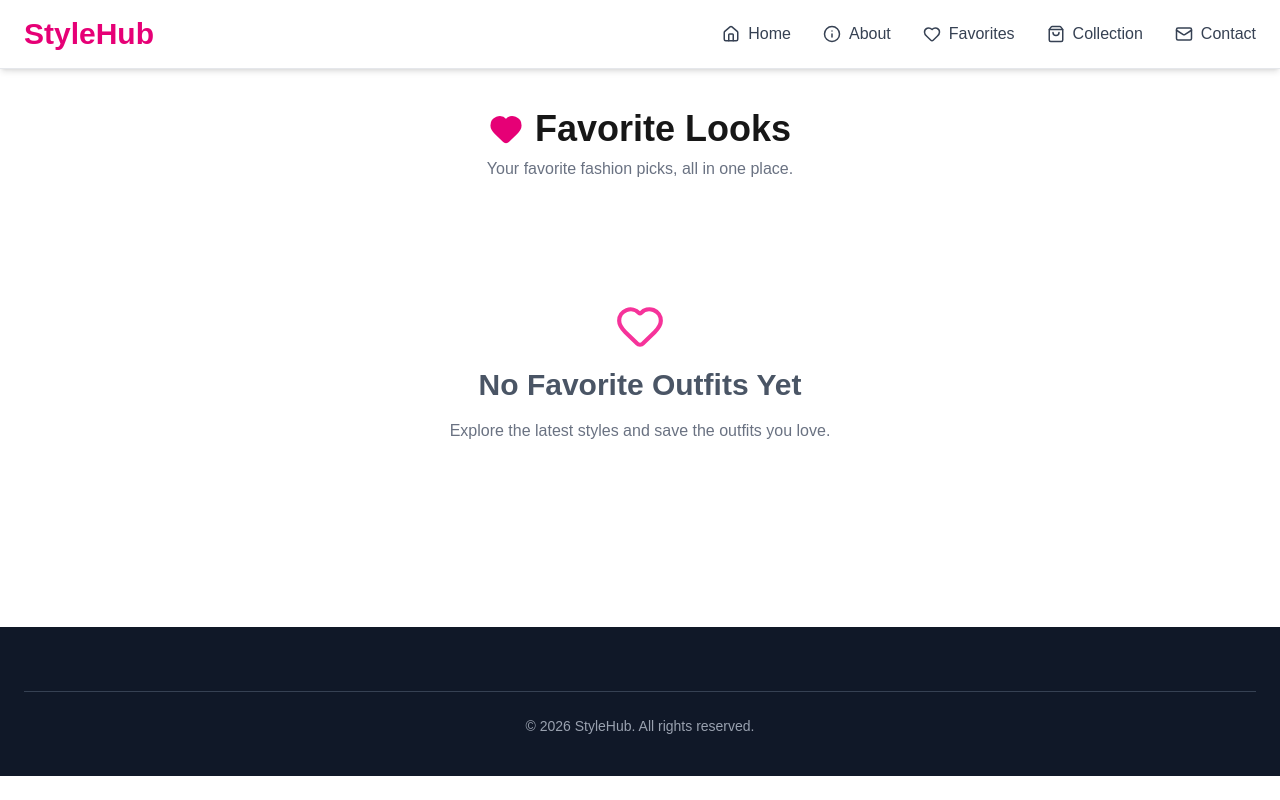
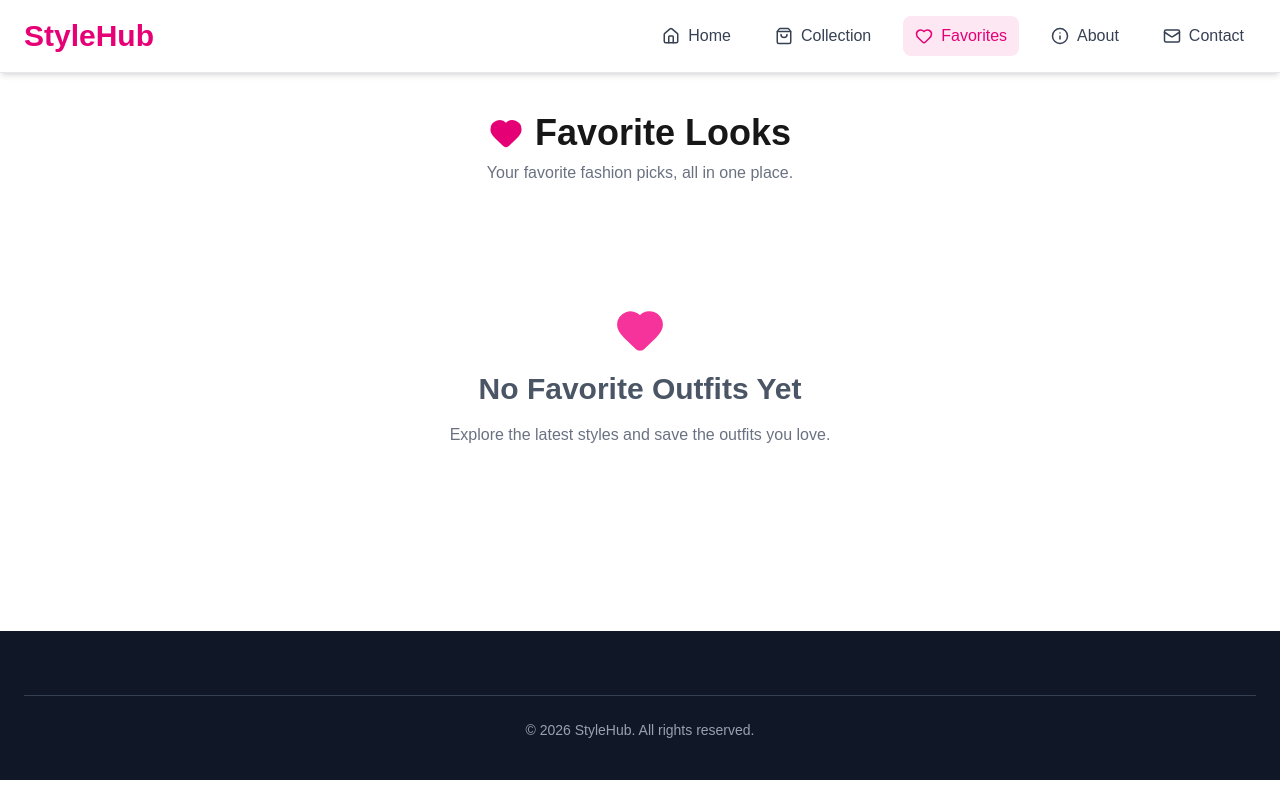
Before and after one commit to obinnaohanaka/stylehub, a Next.js app: page /favorites in a window 1280 px wide. Built offline with nearby package versions, Linux system fonts and the light colour scheme.

Commit message:
Enhance StyleHub UI with new pages, responsive header, loading screen, and improved favorites and collection

```diff
--- a/app/favorites/page.js
+++ b/app/favorites/page.js
@@ -1,18 +1,12 @@
 "use client";
 
 import Image from "next/image";
+import Link from "next/link";
 import { Heart, CalendarDays, Trash2 } from "lucide-react";
 import { useOutfit } from "@/context/OutfitContext";
 
 export default function FavoritesPage() {
   const { favorites, removeFavorite } = useOutfit();
-  const addFavorite = (outfit) => {
-  console.log("Favorite clicked:", outfit);
-
-  if (!favorites.find((item) => item.id === outfit.id)) {
-    setFavorites((prev) => [...prev, outfit]);
-  }
-};
 
   return (
     <section className="max-w-7xl mx-auto px-6 py-10">
@@ -34,10 +28,11 @@ export default function FavoritesPage() {
 
       {favorites.length === 0 ? (
         <div className="text-center py-20">
+
           <div className="flex justify-center mb-4">
             <Heart
               size={50}
-              className="text-pink-500"
+              className="fill-pink-500 text-pink-500"
             />
           </div>
 
@@ -48,31 +43,47 @@ export default function FavoritesPage() {
           <p className="mt-4 text-gray-500">
             Explore the latest styles and save the outfits you love.
           </p>
+
         </div>
       ) : (
         <div className="grid grid-cols-1 md:grid-cols-2 lg:grid-cols-3 gap-8">
+
           {favorites.map((outfit) => (
             <div
               key={outfit.id}
-              className="bg-white rounded-2xl shadow-md overflow-hidden hover:shadow-xl hover:-translate-y-2 transition-all duration-300"
+              className="bg-white rounded-2xl shadow-md overflow-hidden hover:-translate-y-3 hover:shadow-2xl hover:shadow-pink-200 transition-all duration-300"
             >
+
               {/* Outfit Image */}
-              <div className="relative w-full h-80">
+              <Link href={`/outfit/${outfit.id}`}>
+                <div className="group relative w-full h-80 overflow-hidden cursor-pointer">
+
                   <Image
                     src={outfit.image}
                     alt={outfit.title}
                     fill
-                  className="object-cover"
+                    className="object-cover transition-transform duration-700 group-hover:scale-110"
                   />
+
+                  <div className="absolute inset-0 bg-black/0 group-hover:bg-black/50 transition duration-300 flex items-center justify-center">
+
+                    <span className="opacity-0 group-hover:opacity-100 bg-pink-600 text-white px-6 py-3 rounded-full font-semibold shadow-lg transition duration-300">
+                      View Details
+                    </span>
+
                   </div>
+
+                </div>
+              </Link>
 
               {/* Card Content */}
               <div className="p-5">
-                <span className="inline-block bg-pink-100 text-pink-600 text-sm font-semibold px-3 py-1 rounded-full">
+
+                <span className="inline-block bg-gradient-to-r from-pink-500 to-purple-600 text-white text-sm font-semibold px-3 py-1 rounded-full">
                   {outfit.category}
                 </span>
 
-                <h2 className="text-2xl font-bold text-black mt-4">
+                <h2 className="text-2xl font-extrabold text-gray-900 mt-4">
                   {outfit.title}
                 </h2>
 
@@ -81,20 +92,29 @@ export default function FavoritesPage() {
                   <span>{outfit.season}</span>
                 </div>
 
-                <p className="text-pink-600 text-2xl font-bold mt-5">
+                <p className="text-pink-600 text-3xl font-extrabold mt-5">
                   ₦{outfit.price.toLocaleString()}
                 </p>
 
+                <div className="mt-6">
                   <button
                     onClick={() => removeFavorite(outfit.id)}
-                  className="w-full mt-6 flex items-center justify-center gap-2 bg-red-500 hover:bg-red-600 text-white py-3 rounded-xl transition"
+                    className="group w-full flex items-center justify-center gap-2 bg-red-500 text-white py-3 rounded-xl font-semibold transition-all duration-300 hover:bg-red-600 hover:scale-105 hover:shadow-lg active:scale-95 cursor-pointer"
                   >
-                  <Trash2 size={18} />
+                    <Trash2
+                      size={18}
+                      className="transition-transform duration-300 group-hover:rotate-12"
+                    />
+
                     Remove from Favorites
                   </button>
                 </div>
+
+              </div>
+
             </div>
           ))}
+
         </div>
       )}
     </section>
--- a/components/Header.jsx
+++ b/components/Header.jsx
@@ -2,11 +2,12 @@
 
 import { useState } from "react";
 import Link from "next/link";
+import { usePathname } from "next/navigation";
 import {
   Home,
+  ShoppingBag,
+  Heart,
   Info,
-  Heart,
-  ShoppingBag,
   Mail,
   Menu,
   X,
@@ -16,8 +17,16 @@ import { useOutfit } from "@/context/OutfitContext";
 
 export default function Header() {
   const { favorites, collection } = useOutfit();
+  const pathname = usePathname();
 
   const [menuOpen, setMenuOpen] = useState(false);
+
+  const navLink = (href) =>
+    `flex items-center gap-2 font-medium px-3 py-2 rounded-lg transition-all duration-300 ${
+      pathname === href
+        ? "bg-pink-100 text-pink-600"
+        : "text-gray-700 hover:text-pink-600 hover:bg-pink-50"
+    }`;
 
   return (
     <header className="sticky top-0 z-50 bg-white/95 backdrop-blur-md border-b border-gray-200 shadow-md">
@@ -32,56 +41,52 @@ export default function Header() {
         </Link>
 
         {/* Desktop Navigation */}
-        <nav className="hidden md:flex items-center gap-8">
+        <nav className="hidden md:flex items-center gap-5">
 
-          <Link
-            href="/"
-            className="flex items-center gap-2 font-medium text-gray-700 hover:text-pink-600 transition"
-          >
+          {/* Home */}
+          <Link href="/" className={navLink("/")}>
             <Home size={18} />
             Home
           </Link>
 
+          {/* Collection */}
           <Link
-            href="/about"
-            className="flex items-center gap-2 font-medium text-gray-700 hover:text-pink-600 transition"
+            href="/collection"
+            className={`relative ${navLink("/collection")}`}
           >
-            <Info size={18} />
-            About
+            <ShoppingBag size={18} />
+            Collection
+
+            {collection.length > 0 && (
+              <span className="absolute -top-2 -right-2 bg-black text-white text-xs font-bold rounded-full min-w-5 h-5 flex items-center justify-center px-1">
+                {collection.length}
+              </span>
+            )}
           </Link>
 
+          {/* Favorites */}
           <Link
             href="/favorites"
-            className="relative flex items-center gap-2 font-medium text-gray-700 hover:text-pink-600 transition"
+            className={`relative ${navLink("/favorites")}`}
           >
             <Heart size={18} />
             Favorites
 
             {favorites.length > 0 && (
-              <span className="absolute -top-2 -right-4 bg-pink-600 text-white text-xs font-bold rounded-full min-w-5 h-5 flex items-center justify-center px-1">
+              <span className="absolute -top-2 -right-2 bg-pink-600 text-white text-xs font-bold rounded-full min-w-5 h-5 flex items-center justify-center px-1">
                 {favorites.length}
               </span>
             )}
           </Link>
 
-          <Link
-            href="/collection"
-            className="relative flex items-center gap-2 font-medium text-gray-700 hover:text-pink-600 transition"
-          >
-            <ShoppingBag size={18} />
-            Collection
-
-            {collection.length > 0 && (
-              <span className="absolute -top-2 -right-4 bg-black text-white text-xs font-bold rounded-full min-w-5 h-5 flex items-center justify-center px-1">
-                {collection.length}
-              </span>
-            )}
+          {/* About */}
+          <Link href="/about" className={navLink("/about")}>
+            <Info size={18} />
+            About
           </Link>
 
-          <Link
-            href="/contact"
-            className="flex items-center gap-2 font-medium text-gray-700 hover:text-pink-600 transition"
-          >
+          {/* Contact */}
+          <Link href="/contact" className={navLink("/contact")}>
             <Mail size={18} />
             Contact
           </Link>
@@ -102,48 +107,48 @@ export default function Header() {
       {menuOpen && (
         <div className="md:hidden bg-white border-t shadow-lg">
 
-          <nav className="flex flex-col p-6 space-y-5">
+          <nav className="flex flex-col p-6 space-y-3">
 
             <Link
               href="/"
               onClick={() => setMenuOpen(false)}
-              className="flex items-center gap-3 hover:text-pink-600"
+              className={navLink("/")}
             >
               <Home size={20} />
               Home
             </Link>
 
             <Link
+              href="/collection"
+              onClick={() => setMenuOpen(false)}
+              className={navLink("/collection")}
+            >
+              <ShoppingBag size={20} />
+              Collection ({collection.length})
+            </Link>
+
+            <Link
+              href="/favorites"
+              onClick={() => setMenuOpen(false)}
+              className={navLink("/favorites")}
+            >
+              <Heart size={20} />
+              Favorites ({favorites.length})
+            </Link>
+
+            <Link
               href="/about"
               onClick={() => setMenuOpen(false)}
-              className="flex items-center gap-3 hover:text-pink-600"
+              className={navLink("/about")}
             >
               <Info size={20} />
               About
             </Link>
 
             <Link
-              href="/favorites"
-              onClick={() => setMenuOpen(false)}
-              className="flex items-center gap-3 hover:text-pink-600"
-            >
-              <Heart size={20} />
-              Favorites ({favorites.length})
-            </Link>
-
-            <Link
-              href="/collection"
-              onClick={() => setMenuOpen(false)}
-              className="flex items-center gap-3 hover:text-pink-600"
-            >
-              <ShoppingBag size={20} />
-              Collection ({collection.length})
-            </Link>
-
-            <Link
               href="/contact"
               onClick={() => setMenuOpen(false)}
-              className="flex items-center gap-3 hover:text-pink-600"
+              className={navLink("/contact")}
             >
               <Mail size={20} />
               Contact
@@ -153,7 +158,6 @@ export default function Header() {
 
         </div>
       )}
-
     </header>
   );
 }
```
Also changed, not shown: app/collection/page.js (+58 -14 lines). Lines whose indentation alone changed are shown as unchanged.
